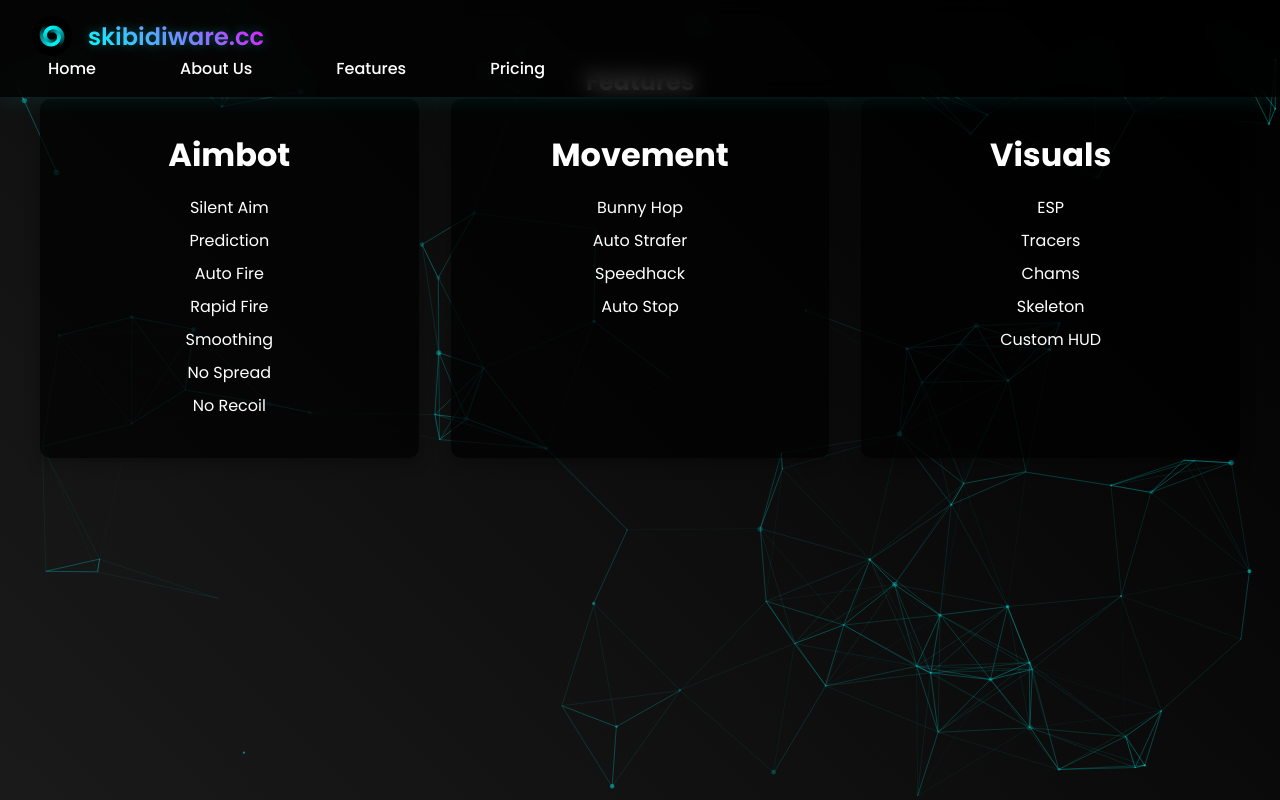
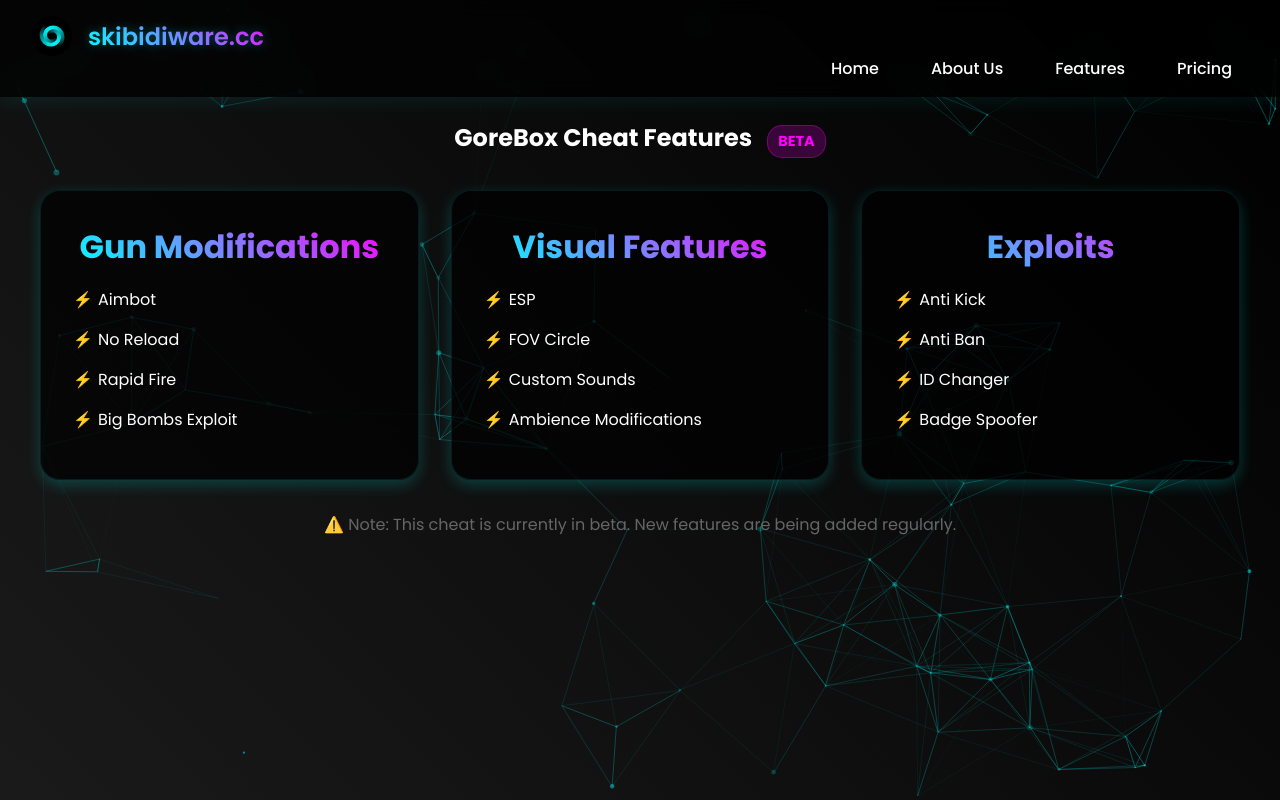
Before and after one commit to nmap1337/skibidiware_website, a plain HTML site: page features.html in a window 1280 px wide. Drawn offline with nearby package versions, Linux system fonts and the light colour scheme; animation ran at ten frames a second.

Commit message:
Update features.html

```diff
--- a/features.html
+++ b/features.html
@@ -11,18 +11,17 @@
   <script src="https://cdn.jsdelivr.net/particles.js/2.0.0/particles.min.js"></script>
   <style>
     .nav-links {
+      margin-left: auto;
       list-style: none;
       display: flex;
-      justify-content: space-between;
+      justify-content: flex-end;
       align-items: center;
-      margin: 0;
-      padding: 0;
+      gap: 20px;
     }
 
     .nav-link {
       text-decoration: none;
       color: white;
-      margin-right: 20px;
       transition: color 0.3s ease;
     }
 
@@ -31,7 +30,7 @@
     }
 
     .features-section {
-      padding: 4rem 2rem;
+      padding: 120px 2rem 4rem;
       text-align: center;
     }
 
@@ -40,29 +39,60 @@
       grid-template-columns: repeat(auto-fit, minmax(300px, 1fr));
       gap: 2rem;
       max-width: 1200px;
-      margin: 0 auto;
+      margin: 2rem auto;
     }
 
     .feature-card {
       background: rgba(0, 0, 0, 0.7);
       padding: 2rem;
-      border-radius: 10px;
-      box-shadow: 0 5px 15px rgba(0, 0, 0, 0.3);
+      border-radius: 20px;
+      box-shadow: 0 5px 15px rgba(0, 255, 255, 0.2);
+      border: 1px solid rgba(0, 255, 255, 0.1);
+      transition: all 0.3s ease;
+    }
+
+    .feature-card:hover {
+      transform: translateY(-5px);
+      box-shadow: 0 8px 25px rgba(0, 255, 255, 0.3);
+      border-color: rgba(0, 255, 255, 0.3);
     }
 
     .feature-card h3 {
       font-size: 2rem;
       margin-bottom: 1rem;
+      background: linear-gradient(45deg, #00ffff, #ff00ff);
+      -webkit-background-clip: text;
+      -webkit-text-fill-color: transparent;
     }
 
     .feature-card ul {
       list-style: none;
       padding: 0;
-      margin: 0;
+      text-align: left;
     }
 
     .feature-card li {
-      margin-bottom: 0.5rem;
+      margin: 15px 0;
+      padding-left: 25px;
+      position: relative;
+    }
+
+    .feature-card li:before {
+      content: '⚡';
+      position: absolute;
+      left: 0;
+      color: #00ffff;
+    }
+
+    .beta-tag {
+      display: inline-block;
+      padding: 5px 10px;
+      background: rgba(255, 0, 255, 0.2);
+      border-radius: 15px;
+      font-size: 0.9rem;
+      margin-left: 10px;
+      color: #ff00ff;
+      border: 1px solid rgba(255, 0, 255, 0.3);
     }
   </style>
 </head>
@@ -86,40 +116,37 @@
 
   <main>
     <section class="features-section">
-      <h1 data-aos="fade-up">Features</h1>
+      <h1 data-aos="fade-up">GoreBox Cheat Features <span class="beta-tag">BETA</span></h1>
       <div class="features-grid">
         <div class="feature-card" data-aos="fade-up">
-          <h3>Aimbot</h3>
+          <h3>Gun Modifications</h3>
           <ul>
-            <li>Silent Aim</li>
-            <li>Prediction</li>
-            <li>Auto Fire</li>
+            <li>Aimbot</li>
+            <li>No Reload</li>
             <li>Rapid Fire</li>
-            <li>Smoothing</li>
-            <li>No Spread</li>
-            <li>No Recoil</li>
+            <li>Big Bombs Exploit</li>
           </ul>
         </div>
         <div class="feature-card" data-aos="fade-up" data-aos-delay="100">
-          <h3>Movement</h3>
+          <h3>Visual Features</h3>
           <ul>
-            <li>Bunny Hop</li>
-            <li>Auto Strafer</li>
-            <li>Speedhack</li>
-            <li>Auto Stop</li>
+            <li>ESP</li>
+            <li>FOV Circle</li>
+            <li>Custom Sounds</li>
+            <li>Ambience Modifications</li>
           </ul>
         </div>
         <div class="feature-card" data-aos="fade-up" data-aos-delay="200">
-          <h3>Visuals</h3>
+          <h3>Exploits</h3>
           <ul>
-            <li>ESP</li>
-            <li>Tracers</li>
-            <li>Chams</li>
-            <li>Skeleton</li>
-            <li>Custom HUD</li>
+            <li>Anti Kick</li>
+            <li>Anti Ban</li>
+            <li>ID Changer</li>
+            <li>Badge Spoofer</li>
           </ul>
         </div>
       </div>
+      <p style="margin-top: 2rem; color: #666;">⚠️ Note: This cheat is currently in beta. New features are being added regularly.</p>
     </section>
   </main>
 
```
